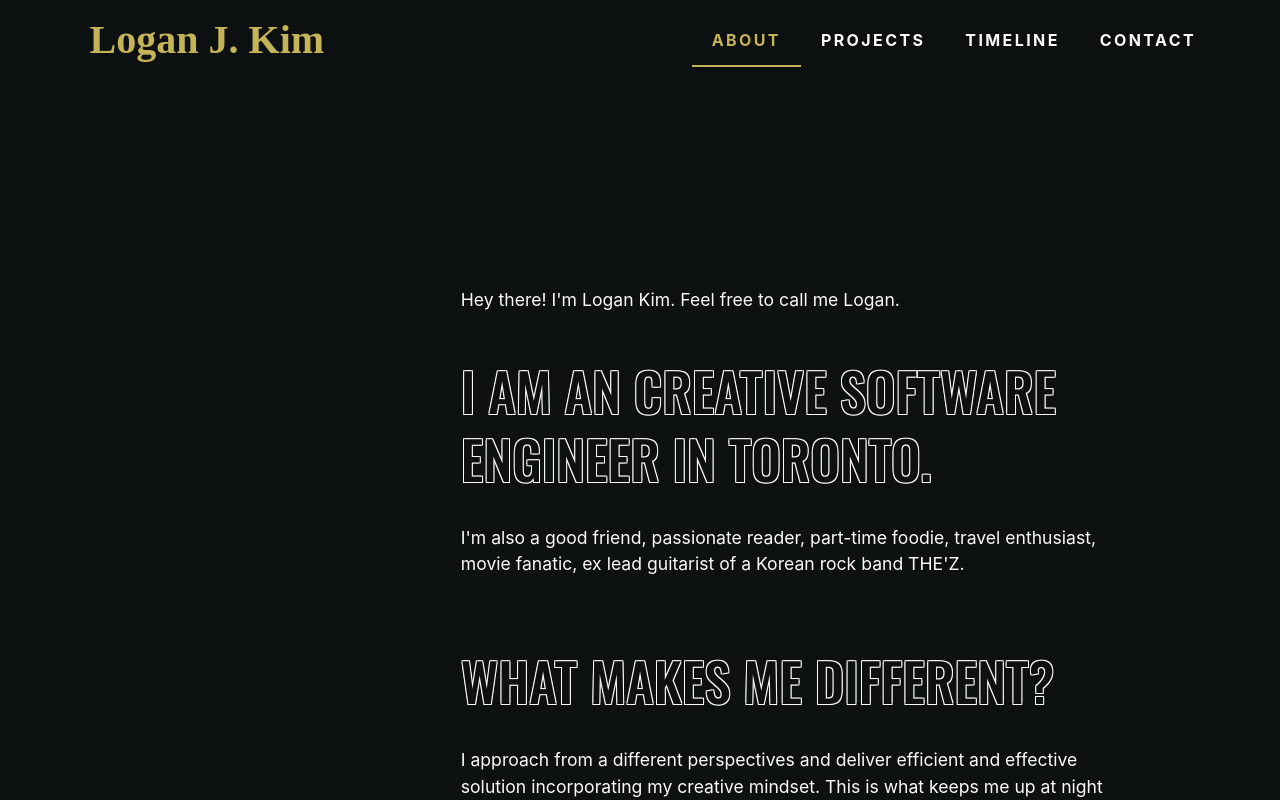
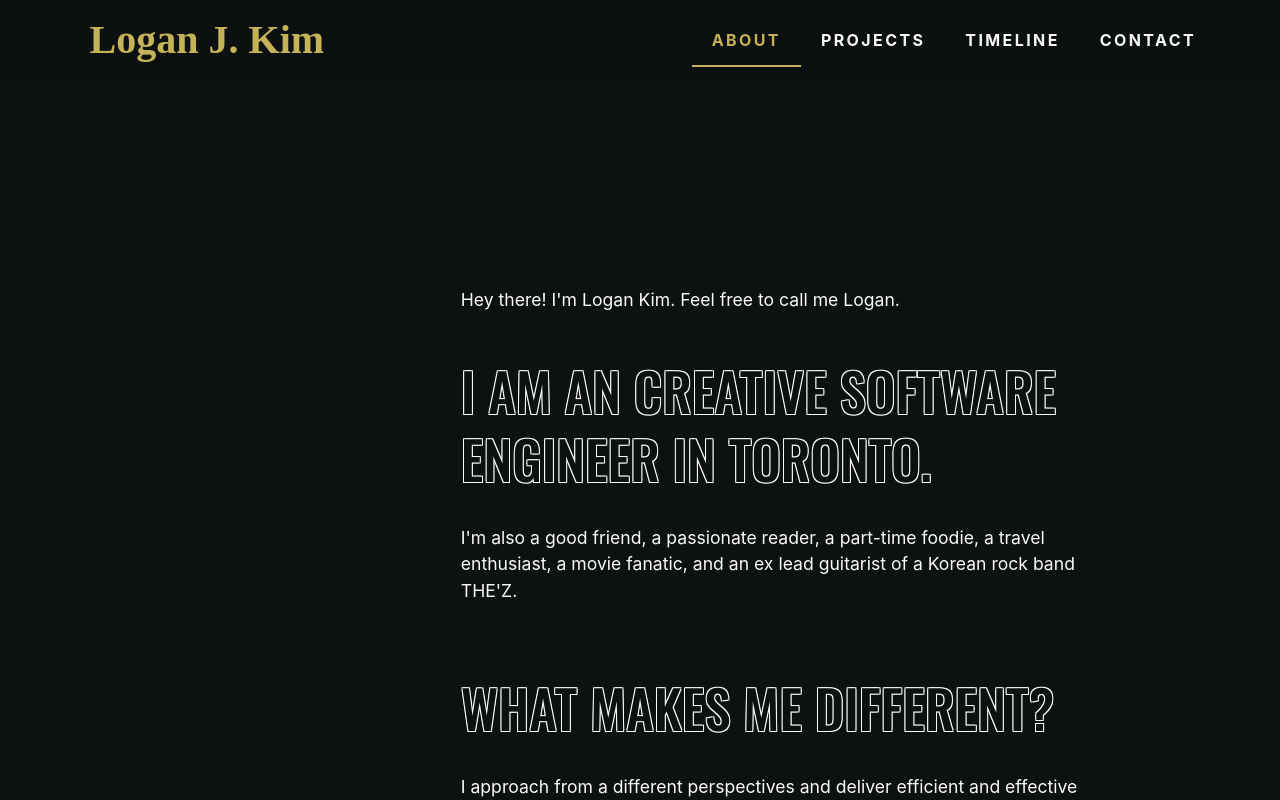
Before and after one commit to logankim0212/Portfolio, a React (Create React App) app: page /Portfolio/about in a window 1280 px wide. Shown: the top 800 px of the page. Built offline with nearby package versions, Linux system fonts and the light colour scheme.

Commit message:
about section updated

```diff
--- a/src/components/about/About.js
+++ b/src/components/about/About.js
@@ -80,8 +80,8 @@ export default class About extends Component {
                                 <p className={'about-text'}>Hey there! I'm Logan Kim. Feel free to call me Logan.</p>
                                 <br/>
                                 <h2 className={'about-title'}>I am an creative software engineer in Toronto.</h2>
-                                <p className={'about-text'}>I'm also a good friend, passionate reader, part-time foodie,
-                                    travel enthusiast, movie fanatic, ex lead guitarist of a Korean rock band THE'Z.</p>
+                                <p className={'about-text'}>I'm also a good friend, a passionate reader, a part-time foodie,
+                                    a travel enthusiast, a movie fanatic, and an ex lead guitarist of a Korean rock band THE'Z.</p>
                                 <br/>
                                 <br/>
                                 <h2 className={'about-title'}>What makes me different?</h2>
```
Also changed, not shown: 1 other file (tests, documents, lock files or other folders).
